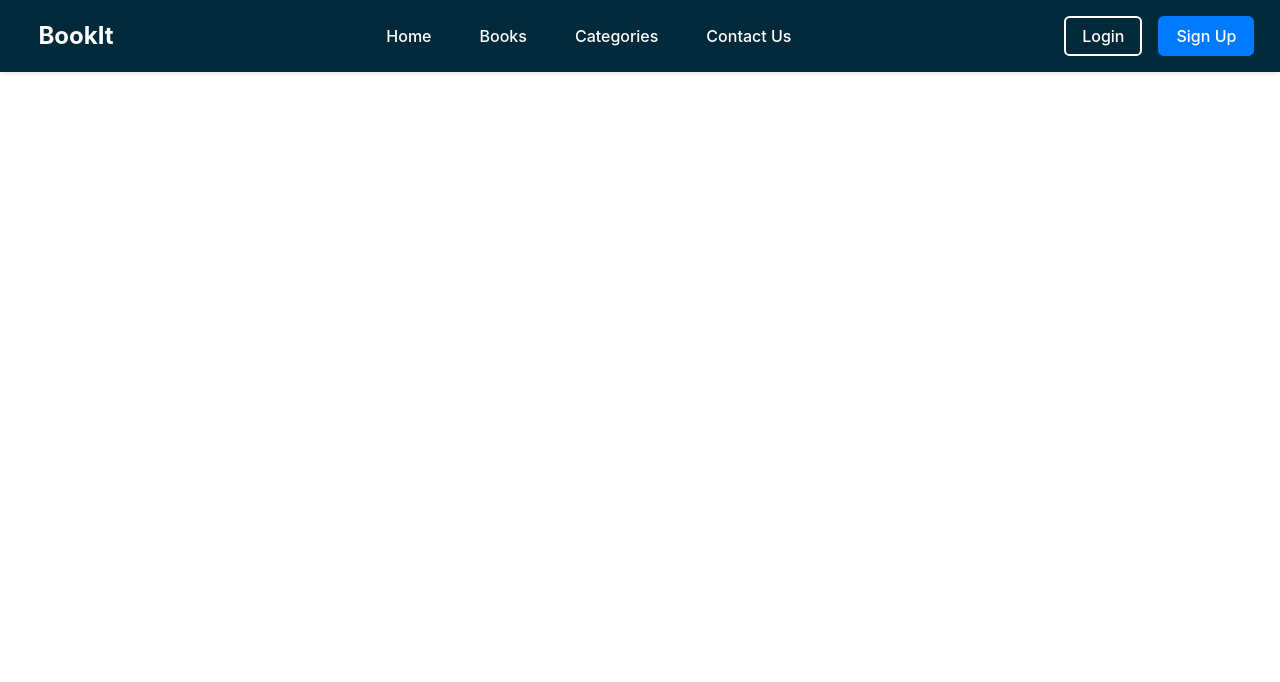
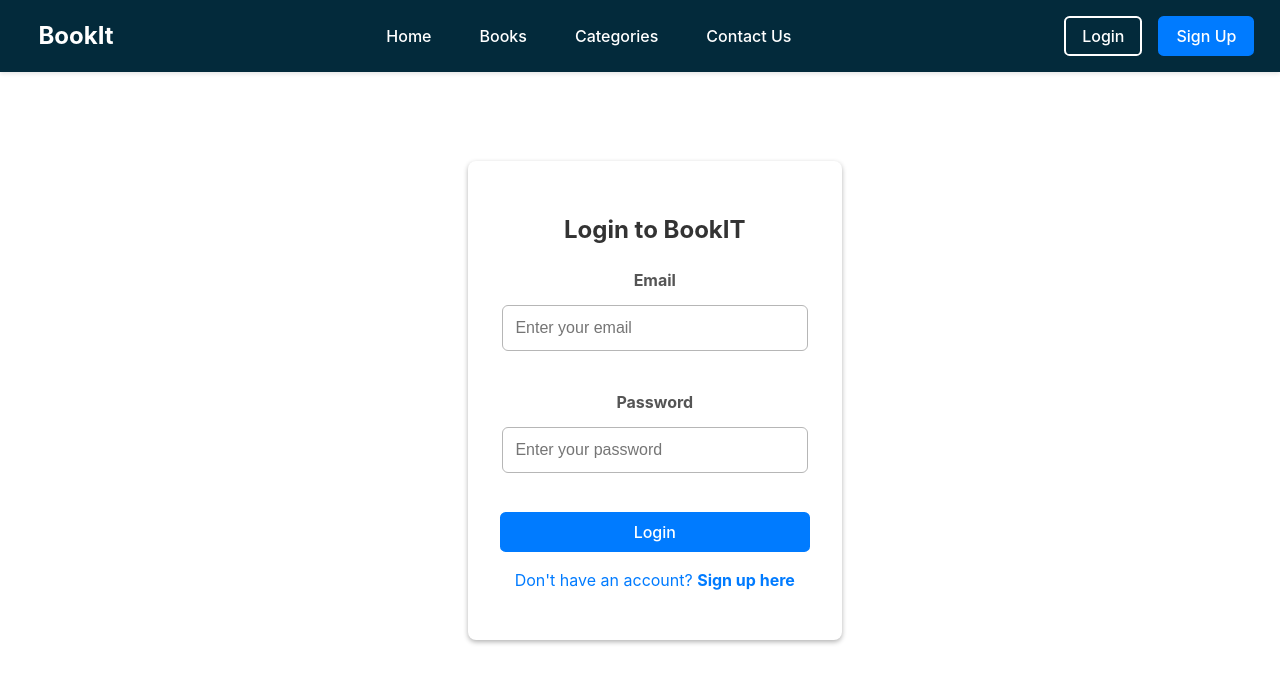
Before and after one commit to NimeshMadhuwantha/Library-Management-System, a React (Vite) app in the folder frontend/: page /LoginPage in a window 1280 px wide. Shown: the top 682 px of the page. Built offline with nearby package versions, Linux system fonts and the light colour scheme.

Commit message:
create the login oage

```diff
--- a/frontend/src/App.jsx
+++ b/frontend/src/App.jsx
@@ -7,6 +7,7 @@ import NavBar from './Components/NavBar/NavBar';
 import Footer from './Components/Footer/Footer';
 import Book from './Pages/Books/Book';
 import AddBookPage from './Pages/AddBook/AddBookPage';
+import LoginPage from './Pages/LoginPage/LoginPage';
 
 
 function App() {
@@ -20,6 +21,7 @@ function App() {
         <Route path="/" element={<Home />} />
         <Route path="/books" element={<Book />} />
         <Route path="/add-book" element={<AddBookPage />} />
+        <Route path="/LoginPage" element={<LoginPage />} />
       </Routes>
 
     </Router>
--- a/frontend/src/Components/NavBar/NavBar.jsx
+++ b/frontend/src/Components/NavBar/NavBar.jsx
@@ -21,7 +21,9 @@ const NavBar = () => {
           <li><a href="/contact">Contact Us</a></li>
 
           <div className="navbar-small-screen-buttons">
+
             <button className="btn login-btn">Login</button>
+
             <button className="btn signup-btn">Sign Up</button>
           </div>
 
@@ -31,7 +33,9 @@ const NavBar = () => {
         </ul>
 
         <div className="navbar-buttons">
+        <a href="/LoginPage">
           <button className="btn login-btn">Login</button>
+        </a>
           <button className="btn signup-btn">Sign Up</button>
         </div>
 
--- a/frontend/src/Pages/Books/Book.jsx
+++ b/frontend/src/Pages/Books/Book.jsx
@@ -2,6 +2,7 @@ import React, { useState } from 'react';
 import { useNavigate } from 'react-router-dom';
 import { FaSearch } from 'react-icons/fa';
 import './Book.css';
+
 
 function Book() {
   const [searchQuery, setSearchQuery] = useState('');
--- /dev/null
+++ b/frontend/src/Pages/LoginPage/LoginPage.css
@@ -0,0 +1,73 @@
+
+
+  .login-form {
+    background: #fff;
+    padding: 2rem;
+    border-radius: 8px;
+    box-shadow: 0 2px 5px rgba(0, 4, 4, 0.3);
+    width: 90%;
+    max-width: 400px;
+  }
+
+  h2 {
+    text-align: center;
+    color: #333;
+  }
+
+  .form-group {
+    margin-bottom: 1.5rem;
+  }
+
+  .form-group label {
+    display: block;
+    margin-bottom: 0.5rem;
+    font-weight: bold;
+    color: #555;
+  }
+
+  .form-group input {
+    width: 90%;
+    padding: 0.8rem;
+    border: 1px solid #b6b6b6;
+    border-radius: 6px;
+    font-size: 1rem;
+  }
+
+  .form-group input:focus {
+    border-color: #007bff;
+    outline: none;
+  }
+
+  .login-button {
+    background-color: #007bff;
+    color: #fff;
+    border: 2px solid #007bff;
+    padding: 0.5rem 1rem;
+    font-size: 1rem;
+    cursor: pointer;
+    border-radius: 0.35rem;
+    text-align: center;
+  }
+
+  .login-button:hover {
+    background-color: transparent;
+    color: #007bff;
+    border: 2px solid #007bff;
+  }
+
+  .signup-link {
+    text-align: center;
+    margin-top: 1rem;
+    color: #007bff;
+  }
+
+  .signup-link a {
+    color: #007bff;
+    text-decoration: none;
+    font-weight: bold;
+  }
+
+  .signup-link a:hover {
+    text-decoration: underline;
+    color: #007bff;
+  }
--- /dev/null
+++ b/frontend/src/Pages/LoginPage/LoginPage.jsx
@@ -0,0 +1,28 @@
+import React from 'react'
+import './LoginPage.css';
+
+const LoginPage = () => {
+  return (
+    <div className="login-container">
+    <div className="login-form">
+      <h2>Login to BookIT</h2>
+      <form>
+        <div className="form-group">
+          <label htmlFor="email">Email</label>
+          <input type="email" id="email" placeholder="Enter your email" required />
+        </div>
+
+        <div className="form-group">
+          <label htmlFor="password">Password</label>
+          <input type="password" id="password" placeholder="Enter your password" required />
+        </div>
+
+        <button type="submit" className="login-button">Login</button>
+      </form>
+      <p className="signup-link">Don't have an account? <a href="/signup">Sign up here</a></p>
+    </div>
+  </div>
+  )
+}
+
+export default LoginPage
```
